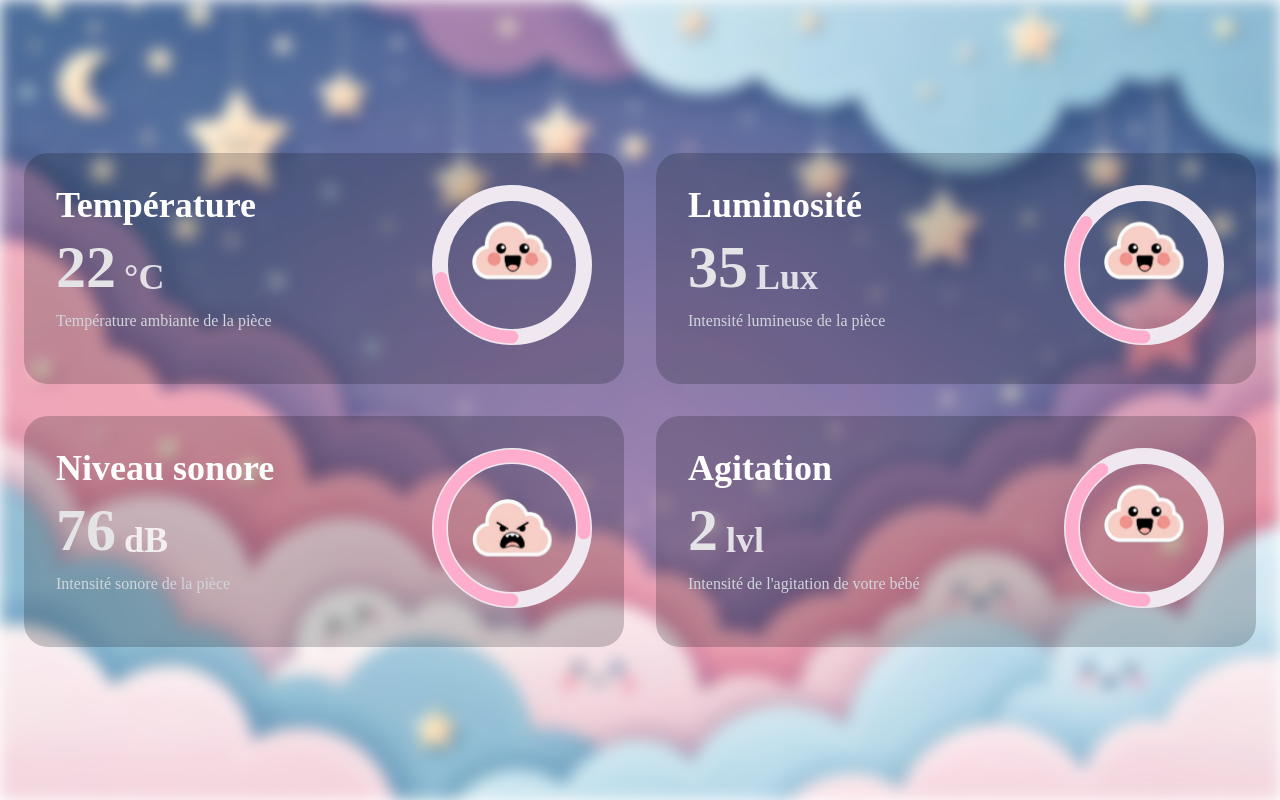
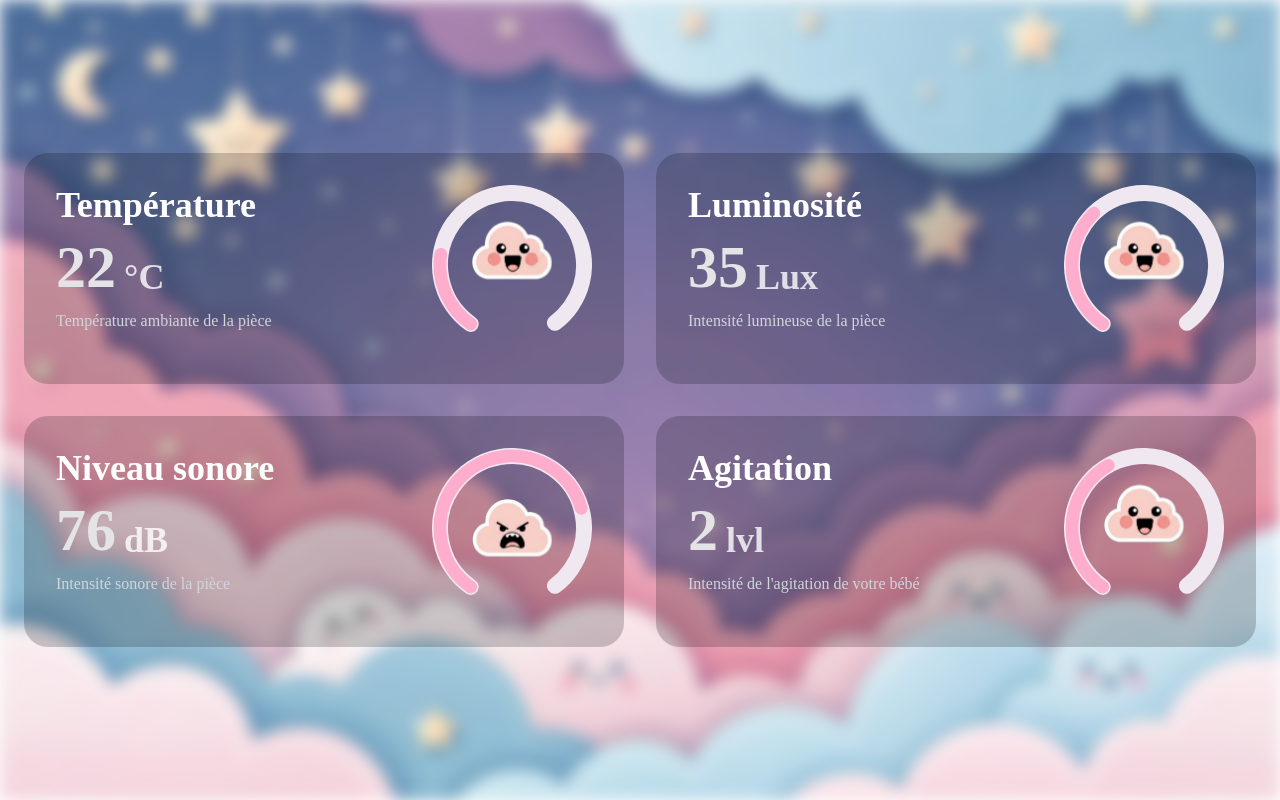
Before and after one commit to CleanBytes/CleanBytes-bebi-application-ui, a React (Vite) app: page /live in a window 1280 px wide. Built offline with nearby package versions, Linux system fonts and the light colour scheme.

Commit message:
Update CircularProgressBar style

```diff
--- a/src/components/molecules/CircularProgressBar.tsx
+++ b/src/components/molecules/CircularProgressBar.tsx
@@ -21,7 +21,7 @@ const CircularProgressBar: React.FC<CircularProgressBarProps> = ({
 
     const circumRadius = size / 2 - strokeWidth / 2;
     const circumference = 2 * Math.PI * circumRadius;
-    const step = circumference / max;
+    const step = (circumference * 0.80 / max);
 
     return (<>
         <svg width={size} height={size}>
@@ -31,7 +31,13 @@ const CircularProgressBar: React.FC<CircularProgressBarProps> = ({
                 r={circumRadius}
                 stroke={outerStrokeColor}
                 strokeWidth={strokeWidth}
+                strokeDasharray={circumference * 0.80}
+                strokeLinecap="round"
                 fill="transparent"
+                className="
+                    rotate-125
+                    origin-center
+                "
             />
 
             <circle
@@ -39,13 +45,13 @@ const CircularProgressBar: React.FC<CircularProgressBarProps> = ({
                 cy={size / 2}
                 r={circumRadius}
                 stroke={innerStrokeColor}
-                strokeWidth={strokeWidth * 0.8}
+                strokeWidth={strokeWidth * 0.80}
                 strokeDasharray={circumference}
                 strokeDashoffset={circumference - value * step}
                 strokeLinecap="round"
                 fill="transparent"
                 className="
-                    rotate-90
+                    rotate-125
                     origin-center
                     transition-all
                     duration-900"
```
